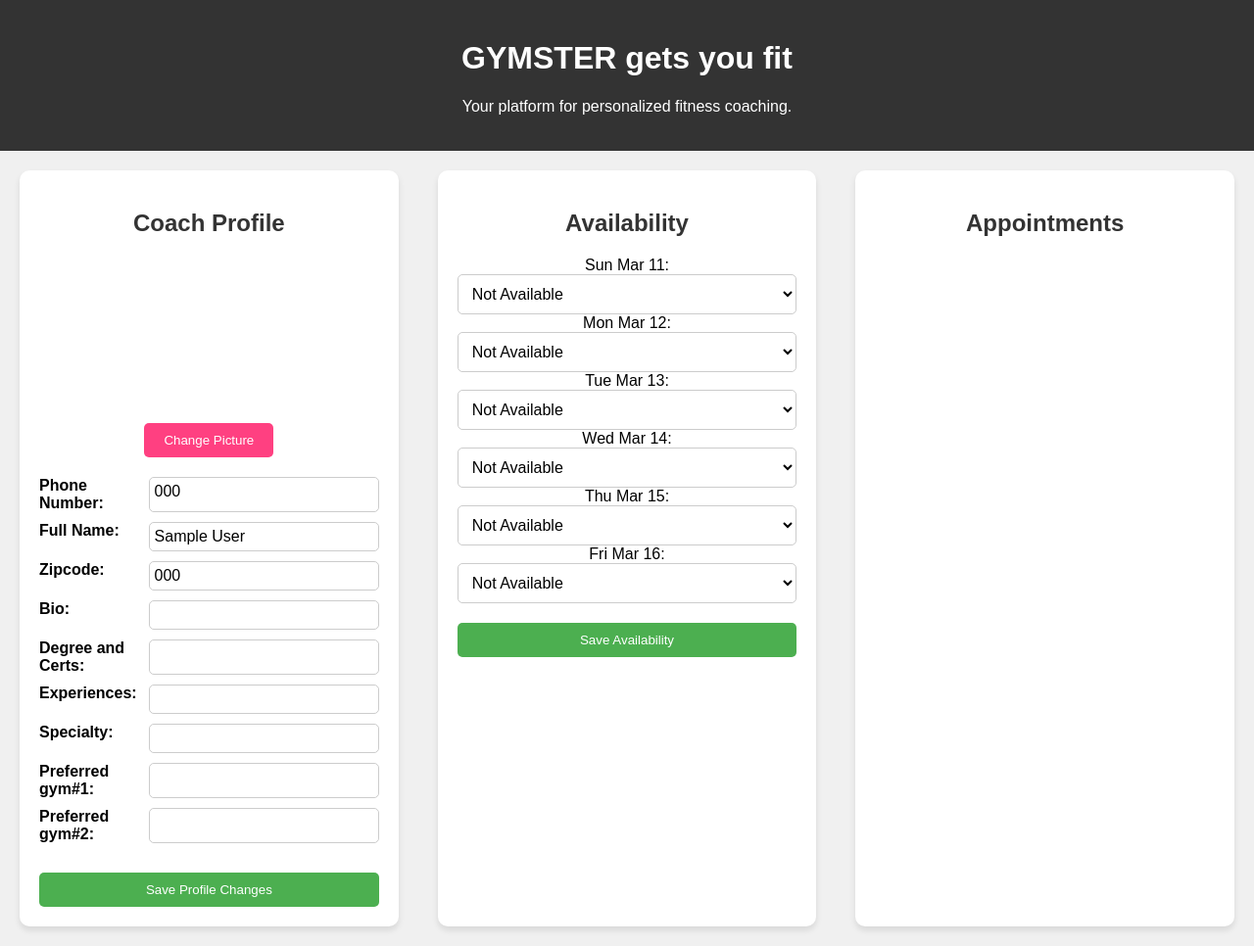
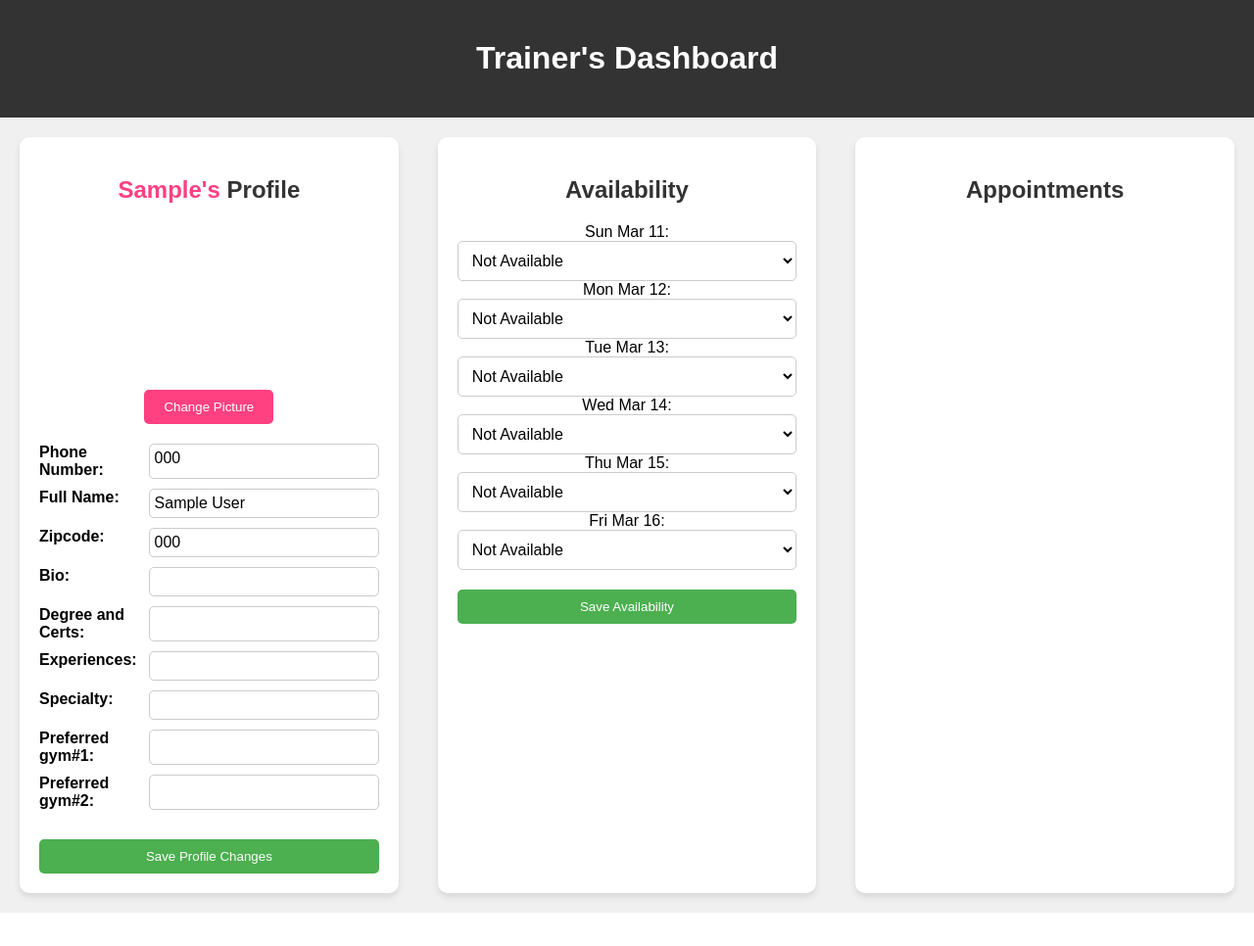
Before and after one commit to ramtinkazemi1/gymster, a Flask app: page /coach-dashboard in a window 1280 px wide. Shown: the whole page at 98% size. After the commit the page ends 932 px from the top, so only its background shows below. Run offline with Flask 3, Linux system fonts and the light colour scheme; the visitor is signed in with stand-in values (Sample User, id 1); tables that the repository leaves empty hold one stand-in row (values such as "Sample post"); some libraries are stand-ins or nearby versions.

Commit message:
working fine

```diff
--- a/backend/app.py
+++ b/backend/app.py
@@ -25,6 +25,7 @@
     zipcode = db.Column(db.String(20), nullable=False)
     country = db.Column(db.String(50), nullable=False)
     user_type = db.Column(db.String(10), nullable=False)  # 'coach' or 'trainee'
+
 
     def __repr__(self):
         return f"User('{self.first_name}', '{self.last_name}', '{self.email}')"
--- a/backend/templates/coach_dashboard.html
+++ b/backend/templates/coach_dashboard.html
@@ -8,13 +8,12 @@
 </head>
 <body>
   <header>
-    <h1>GYMSTER gets you fit</h1>
-    <p>Your platform for personalized fitness coaching.</p>
+    <h1>Trainer's Dashboard</h1>
   </header>
 
   <div id="coach-dashboard-container" class="dashboard-container">
     <div id="coach-profile-box" class="dashboard-box">
-      <center><h2>Coach Profile</h2></center>
+      <center><h2><span style="color: #ff4081">{{user.first_name}}'s</span> Profile</h2></center>
 
       <div id="circular-picture" style="background-image: url('https://via.placeholder.com/150');"></div>
       <button id="change-picture-button">Change Picture</button>
--- a/backend/templates/member_dashboard.html
+++ b/backend/templates/member_dashboard.html
@@ -8,8 +8,7 @@
 </head>
 <body>
   <header>
-    <h1>GYMSTER gets you fit</h1>
-    <p>Your platform for personalized fitness coaching.</p>
+    <h1>{{user.first_name}}'s Dashboard</h1>
   </header>
 
   <div class="dashboard-container">
--- a/frontend/static/coach-dashboard.css
+++ b/frontend/static/coach-dashboard.css
@@ -9,7 +9,7 @@
 }
 
 header {
-  background-color: #333;
+  background-color: #333333;
   color: #fff;
   padding: 20px;
   text-align: center;
--- a/frontend/static/member-dashboard.css
+++ b/frontend/static/member-dashboard.css
@@ -9,7 +9,7 @@
 }
 
 header {
-  background-color: #333;
+  background-color: #283bca;
   color: #fff;
   padding: 20px;
   text-align: center;
```
